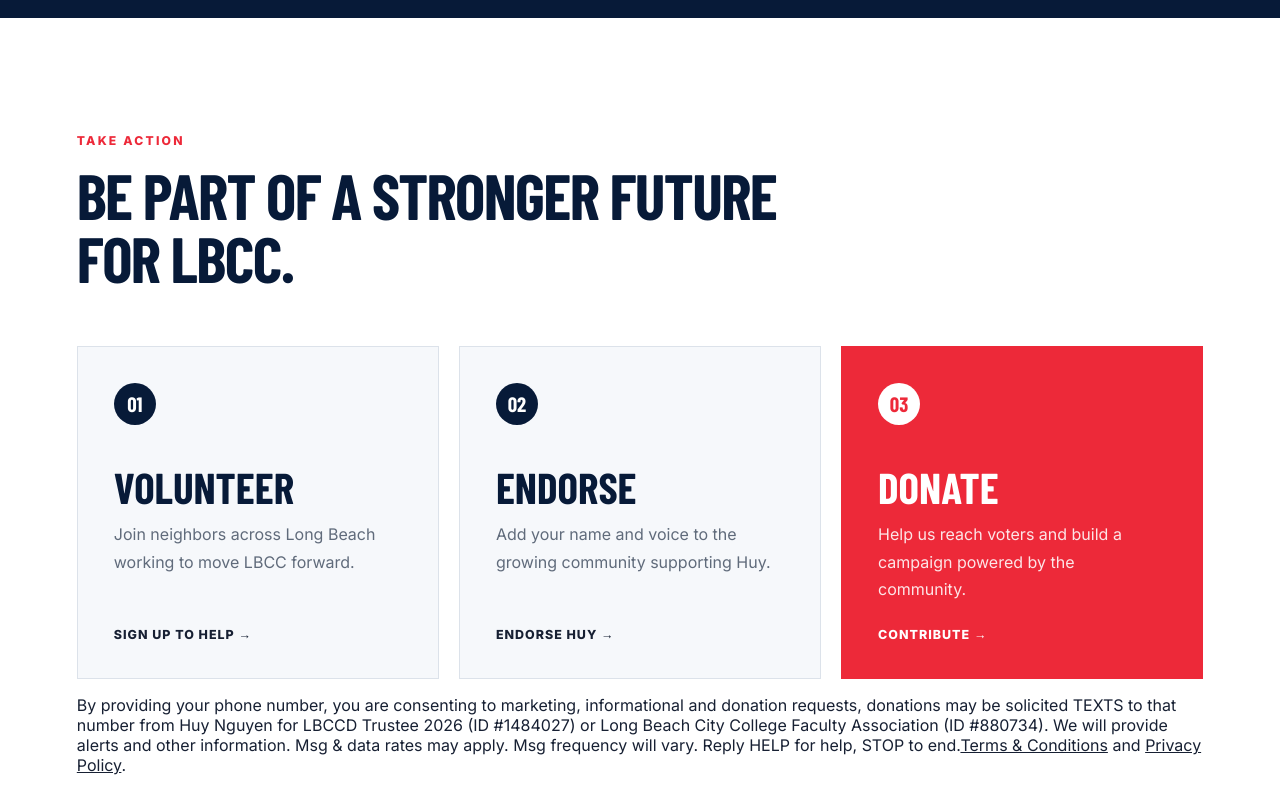
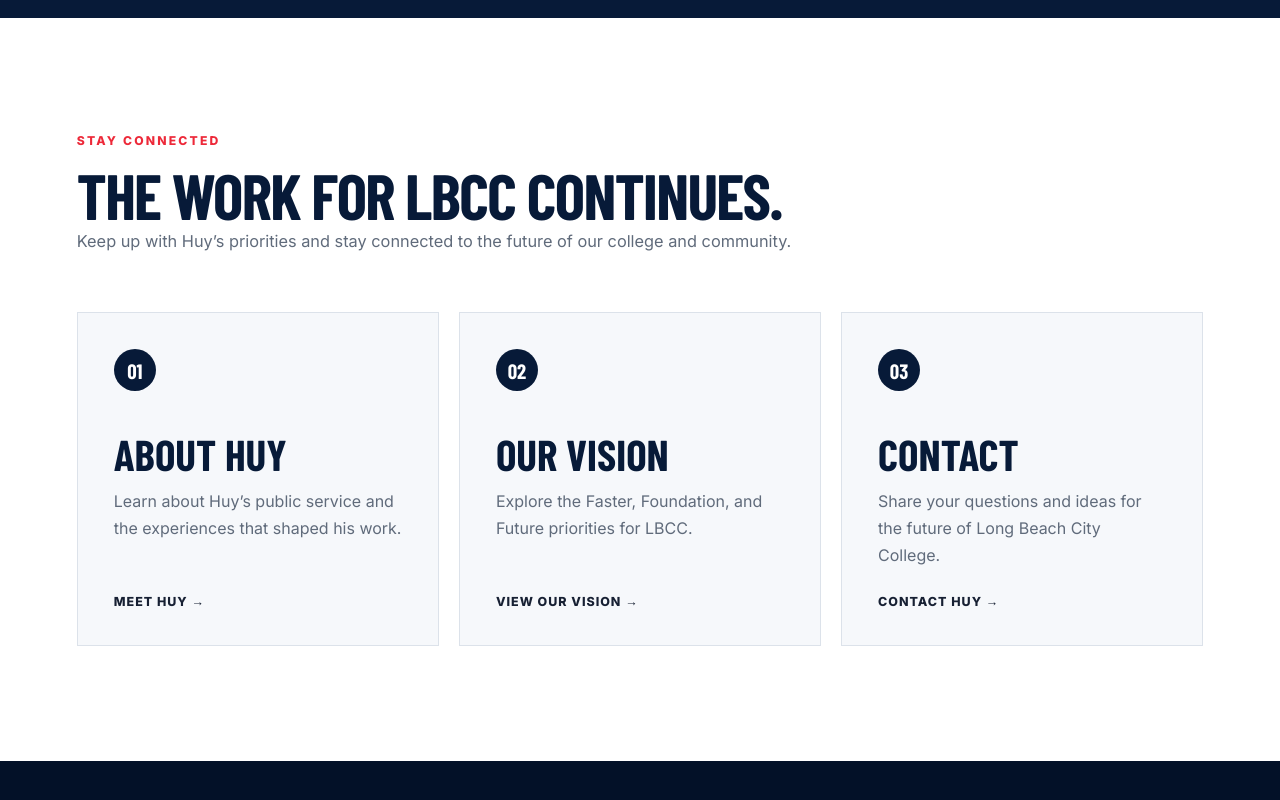
Before and after one commit to henrychucvb01/huy-nguyen-campaign-website, a React (Vite) app: page / in a window 1280 px wide. Shown: the part 3620-4420 px from the top of the page. Built offline with nearby package versions, Linux system fonts and the light colour scheme; a web font is replaced by a local one.

Commit message:
Update homepage for post-election transition

```diff
--- a/src/components/GetInvolved.jsx
+++ b/src/components/GetInvolved.jsx
@@ -1,64 +1,48 @@
-const actions = [
+const waysToConnect = [
   {
     number: '01',
-    title: 'Volunteer',
-    text: 'Join neighbors across Long Beach working to move LBCC forward.',
-    link: 'Sign Up to Help',
-    href: '/get-involved?interest=volunteer',
+    title: 'About Huy',
+    text: 'Learn about Huy’s public service and the experiences that shaped his work.',
+    link: 'Meet Huy',
+    href: '/about',
   },
   {
     number: '02',
-    title: 'Endorse',
-    text: 'Add your name and voice to the growing community supporting Huy.',
-    link: 'Endorse Huy',
-    href: '/get-involved?interest=endorse',
+    title: 'Our Vision',
+    text: 'Explore the Faster, Foundation, and Future priorities for LBCC.',
+    link: 'View Our Vision',
+    href: '/#three-fs',
   },
   {
     number: '03',
-    title: 'Donate',
-    text: 'Help us reach voters and build a campaign powered by the community.',
-    link: 'Contribute',
-    href: 'https://www.efundraisingconnections.com/c/HUYNGUYENFORLBCCDTRUSTEEBOARD',
-    external: true,
-    featured: true,
+    title: 'Contact',
+    text: 'Share your questions and ideas for the future of Long Beach City College.',
+    link: 'Contact Huy',
+    href: '/get-involved',
   },
 ]
 
 export default function GetInvolved() {
   return (
-    <section className="section get-involved" id="get-involved">
+    <section className="section get-involved" id="stay-connected">
       <div className="section__inner">
         <div className="get-involved__heading">
-          <p className="eyebrow">Take Action</p>
-          <h2>Be Part of a Stronger Future for LBCC.</h2>
+          <p className="eyebrow">Stay Connected</p>
+          <h2>The Work for LBCC Continues.</h2>
+          <p className="section-heading__intro">
+            Keep up with Huy’s priorities and stay connected to the future of our college and community.
+          </p>
         </div>
         <div className="get-involved__grid">
-          {actions.map((action) => (
-            <article className={`involvement-card${action.featured ? ' involvement-card--featured' : ''}`} key={action.title}>
-              <span className="involvement-card__icon" aria-hidden="true">{action.number}</span>
-
-              <h3>{action.title}</h3>
-              <p>{action.text}</p>
-              <a
-                href={action.href}
-                target={action.external ? '_blank' : undefined}
-                rel={action.external ? 'noreferrer' : undefined}
-              >
-                {action.link} →
-              </a>
+          {waysToConnect.map((item) => (
+            <article className="involvement-card" key={item.title}>
+              <span className="involvement-card__icon" aria-hidden="true">{item.number}</span>
+              <h3>{item.title}</h3>
+              <p>{item.text}</p>
+              <a href={item.href}>{item.link} →</a>
             </article>
           ))}
-
         </div>
-              <p className="get-involved__sms-disclaimer">
-               By providing your phone number, you are consenting to marketing, informational and donation requests,
-               donations may be solicited TEXTS to that number from Huy Nguyen for LBCCD Trustee 2026 (ID #1484027) or
-               Long Beach City College Faculty Association (ID #880734). We will provide alerts and other information.
-               Msg & data rates may apply. Msg frequency will vary. Reply HELP for help, STOP to end.
-               <a href="/terms-and-conditions">Terms &amp; Conditions</a>
-              {' and '}
-              <a href="/privacy-policy">Privacy Policy</a>.
-              </p>
       </div>
     </section>
   )
```
